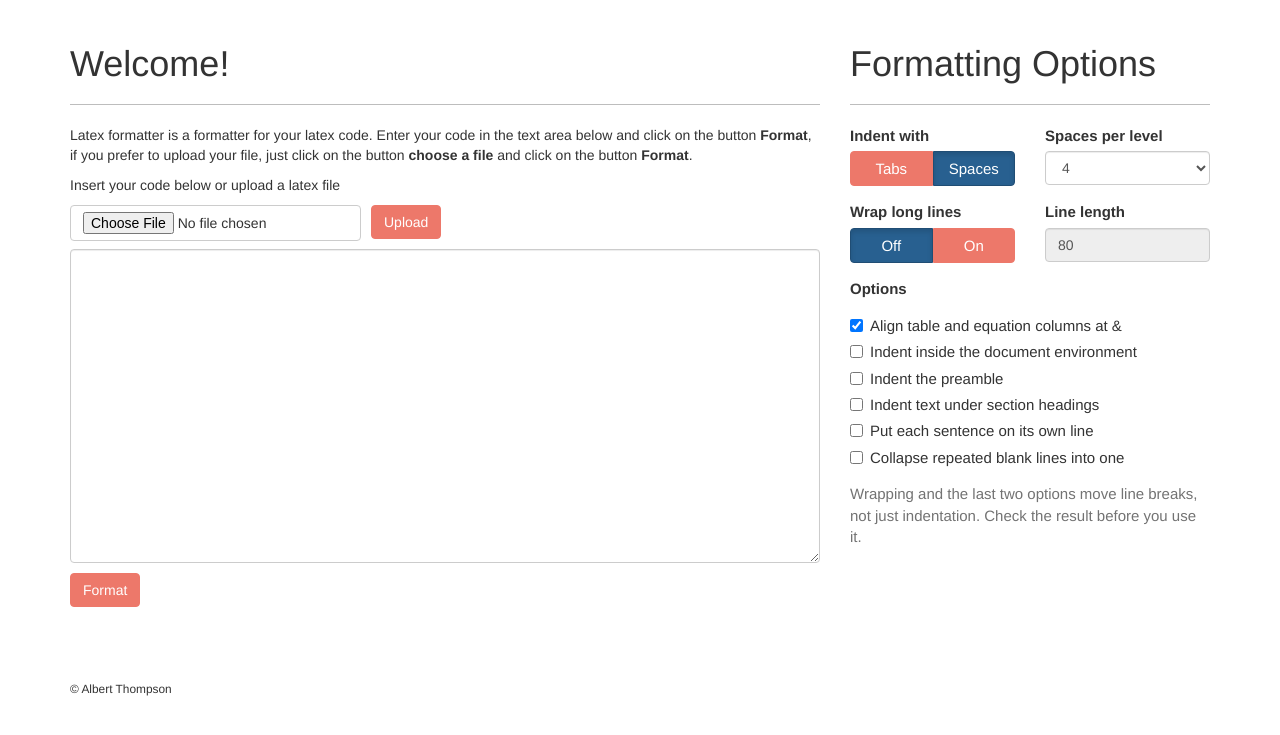
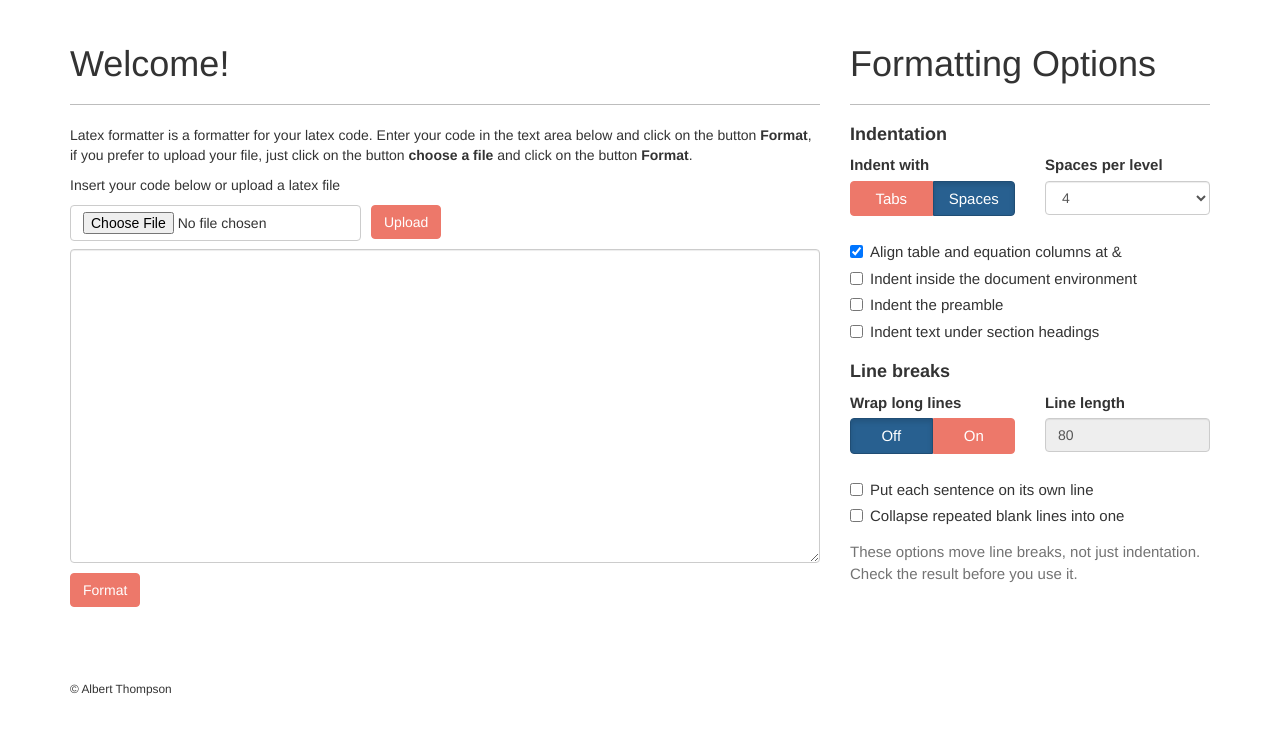
Before and after one commit to whitecat/latex-linter, a Flask app: page / in a window 1280 px wide. Shown: the part 51-786 px from the top of the page. Run offline with Flask 3, Linux system fonts and the light colour scheme; some libraries are stand-ins or nearby versions.

Commit message:
Group the options into Indentation and Line breaks; larger panel text
Tabs | Spaces and Off | On toggle buttons, with "Spaces per level" and "Line
length" greyed out when they don't apply. Panel text uses the 15px body size
instead of the theme's 12px.

Co-Authored-By: Claude Opus 5.5 <noreply@anthropic.com>

```diff
--- a/static/main.css
+++ b/static/main.css
@@ -47,3 +47,8 @@ hr {
 #options .checkbox input[type="checkbox"] {
   margin-top: 4px;
 }
+
+#options .options-section {
+  margin-top: 20px;
+  font-weight: bold;
+}
--- a/templates/_base.html
+++ b/templates/_base.html
@@ -10,7 +10,7 @@
     <meta name="viewport" content="width=device-width,initial-scale=1">
     <!-- styles -->
     <link href="//maxcdn.bootstrapcdn.com/bootswatch/3.3.1/yeti/bootstrap.min.css" rel="stylesheet" media="screen">
-    <link href="{{url_for('static', filename='main.css', v='7')}}" rel="stylesheet" media="screen">
+    <link href="{{url_for('static', filename='main.css', v='8')}}" rel="stylesheet" media="screen">
     {% block css %}{% endblock %}
   </head>
 
@@ -60,7 +60,7 @@
     <script src="https://cdnjs.cloudflare.com/ajax/libs/clipboard.js/1.7.1/clipboard.min.js"></script>
     <script src="//code.jquery.com/jquery-1.11.2.min.js" type="text/javascript"></script>
     <script src="//maxcdn.bootstrapcdn.com/bootstrap/3.3.1/js/bootstrap.min.js" type="text/javascript"></script>
-    <script src="{{url_for('static', filename='main.js', v='7')}}" type="text/javascript"></script>
+    <script src="{{url_for('static', filename='main.js', v='8')}}" type="text/javascript"></script>
     {% block js %}{% endblock %}
 
   </body>
--- a/templates/main/home.html
+++ b/templates/main/home.html
@@ -22,6 +22,7 @@
         <div class="col-md-4" id="options">
             <h1> Formatting Options </h1>
             <hr />
+            <h4 class="options-section">Indentation</h4>
             <div class="row">
                 <div class="form-group col-xs-6">
                     <label>Indent with</label>
@@ -46,6 +47,14 @@
                     </select>
                 </div>
             </div>
+            <div class="form-group">
+                <div class="checkbox"><label><input type="checkbox" class="option" id="align_ampersands" checked> Align table and equation columns at &amp;</label></div>
+                <div class="checkbox"><label><input type="checkbox" class="option" id="indent_document"> Indent inside the document environment</label></div>
+                <div class="checkbox"><label><input type="checkbox" class="option" id="indent_preamble"> Indent the preamble</label></div>
+                <div class="checkbox"><label><input type="checkbox" class="option" id="indent_headings"> Indent text under section headings</label></div>
+            </div>
+
+            <h4 class="options-section">Line breaks</h4>
             <div class="row">
                 <div class="form-group col-xs-6">
                     <label>Wrap long lines</label>
@@ -64,15 +73,10 @@
                 </div>
             </div>
             <div class="form-group">
-                <label>Options</label>
-                <div class="checkbox"><label><input type="checkbox" class="option" id="align_ampersands" checked> Align table and equation columns at &amp;</label></div>
-                <div class="checkbox"><label><input type="checkbox" class="option" id="indent_document"> Indent inside the document environment</label></div>
-                <div class="checkbox"><label><input type="checkbox" class="option" id="indent_preamble"> Indent the preamble</label></div>
-                <div class="checkbox"><label><input type="checkbox" class="option" id="indent_headings"> Indent text under section headings</label></div>
                 <div class="checkbox"><label><input type="checkbox" class="option" id="one_sentence_per_line"> Put each sentence on its own line</label></div>
                 <div class="checkbox"><label><input type="checkbox" class="option" id="condense_blank_lines"> Collapse repeated blank lines into one</label></div>
             </div>
-            <p class="help-block">Wrapping and the last two options move line breaks, not just indentation. Check the result before you use it.</p>
+            <p class="help-block">These options move line breaks, not just indentation. Check the result before you use it.</p>
         </div>
         <div class="col-md-8" id="result"></div>
     </div>
```
